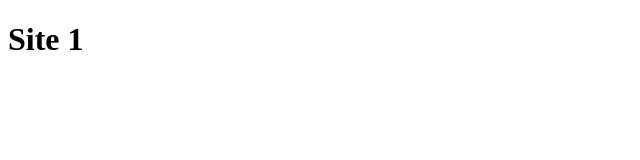
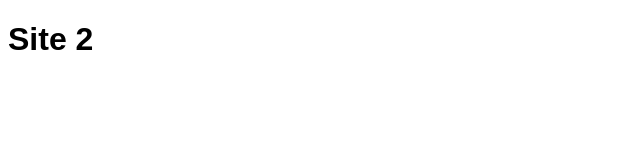
Before and after one commit to ClarisaUngurean/Glorify, a website: page site2/index.html in a window 1280 px wide. Shown: the full height of the page, 0-640 px from the left. Drawn offline with Linux system fonts and the light colour scheme.

Commit message:
Update index.html

```diff
--- a/site2/index.html
+++ b/site2/index.html
@@ -1,11 +1,17 @@
 <!DOCTYPE html>
 <html lang="en">
+
 <head>
     <meta charset="UTF-8">
     <meta name="viewport" content="width=device-width, initial-scale=1.0">
-    <title>Site 1</title>
+
+    <title>Site 2</title>
+
+    <link rel="stylesheet" href="styling/style.css">
 </head>
+
 <body>
-    <h1>Site 1</h1>
+    <h1>Site 2</h1>
 </body>
+
 </html>
```
